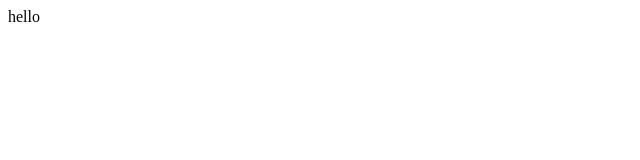
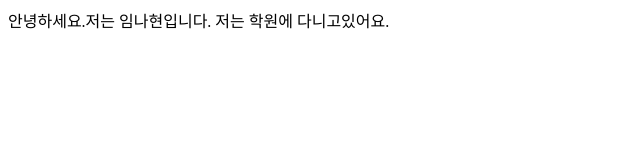
Before and after one commit to imnahyun/mywebhosting01, a plain HTML site: page index.html in a window 1280 px wide. Shown: the whole page, without its empty margins (0-640 px from the left). Drawn offline with Linux system fonts and the light colour scheme.

Commit message:
커밋해보기

```diff
--- a/index.html
+++ b/index.html
@@ -7,6 +7,6 @@
     <title>Document</title>
 </head>
 <body>
-    hello
+    안녕하세요.저는 임나현입니다. 저는 학원에 다니고있어요.
 </body>
 </html>
```
